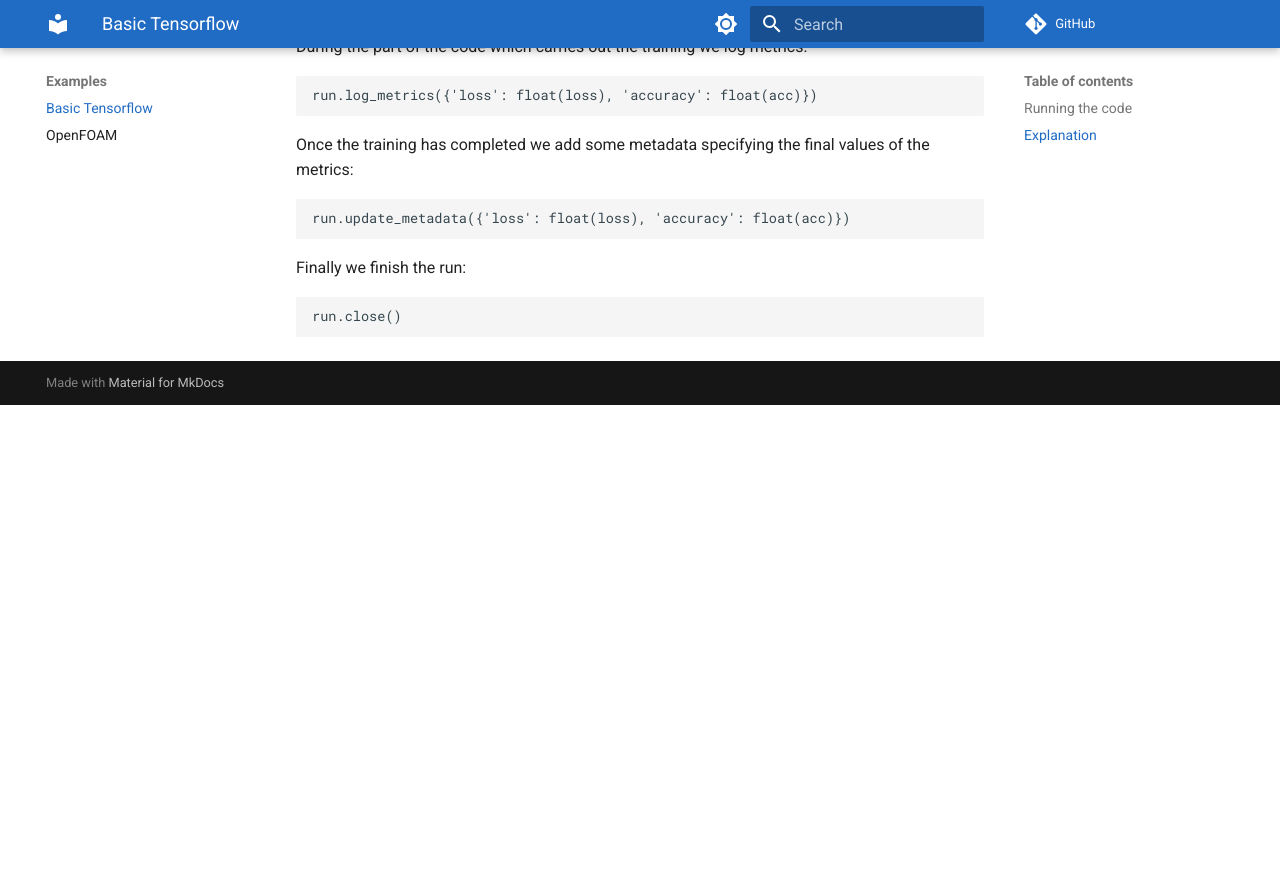
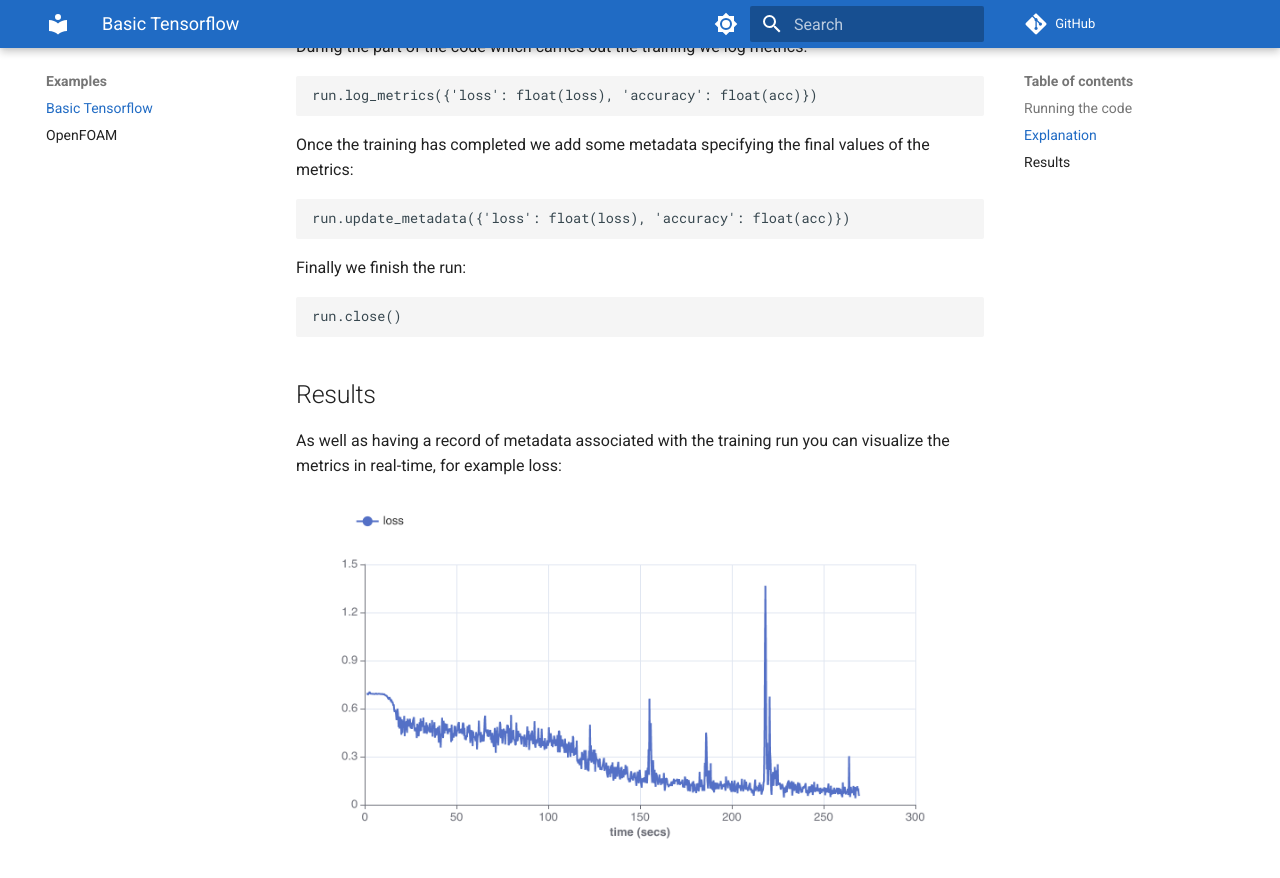
Before and after one commit to simvue-io/docs, an MkDocs documentation site: the page built from docs/examples/basic-tensorflow.md, in a window 1280 px wide and 900 px high, scrolled down 1529 px. Shown: the top 878 px of the window. Built offline with MkDocs 1.6.1 and Material for MkDocs 9.7.7, drawn with Linux system fonts in a browser that asks for light colours; before the commit the page ends 1934 px from its top, so only the background shows below that.

Commit message:
Add Tensorflow loss plot

````diff
--- a/docs/examples/basic-tensorflow.md
+++ b/docs/examples/basic-tensorflow.md
@@ -69,3 +69,11 @@ Finally we finish the run:
 ```
 run.close()
 ```
+
+## Results
+
+As well as having a record of metadata associated with the training run you can visualize the metrics in real-time,
+for example loss:
+<figure markdown>
+  ![OpenFOAM residuals](images/tensorflow-loss.png){ width="1000" }
+</figure>
````
Also changed, not shown: docs/examples/images/tensorflow-loss.png (added).
